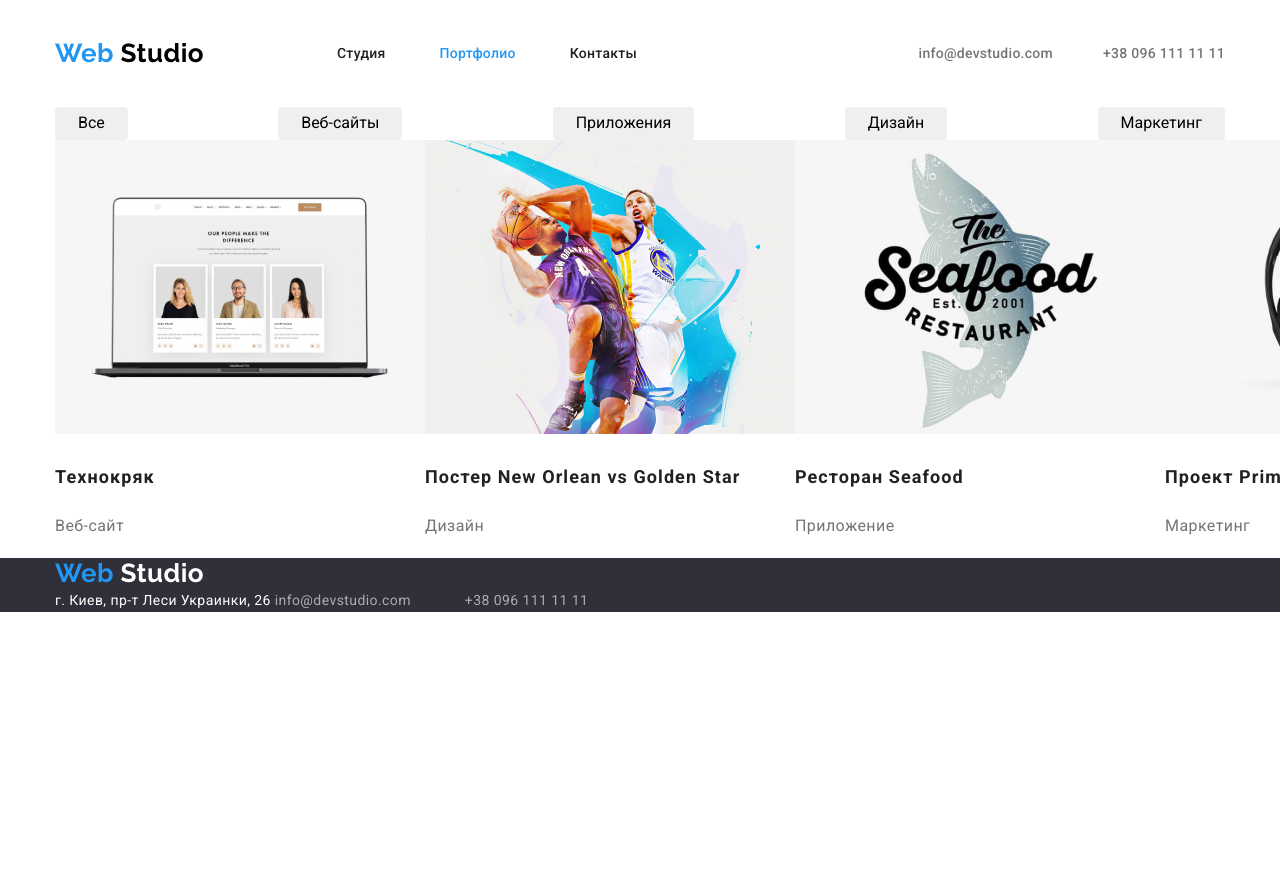
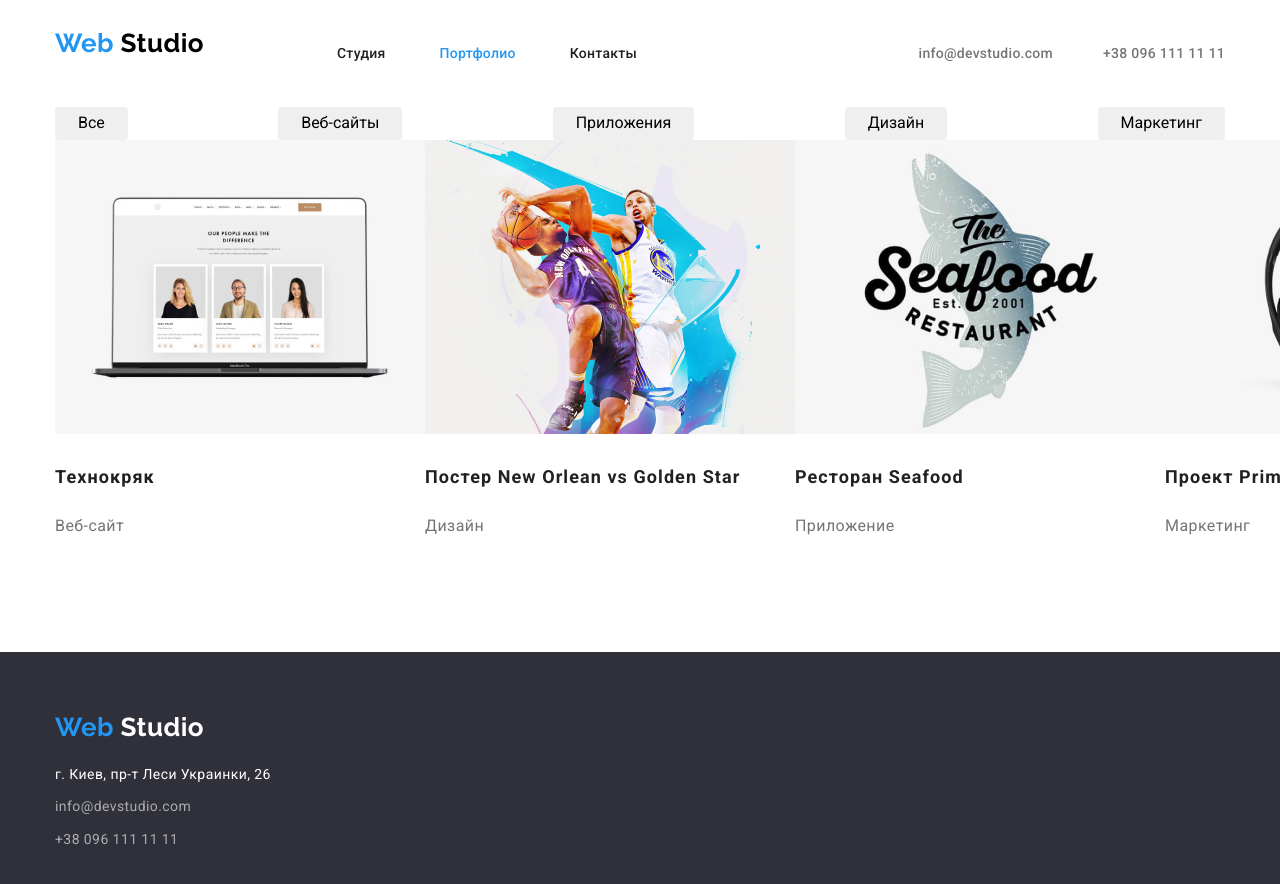
Before and after one commit to identityapproved/goit-markup-hw-03, a plain HTML site: page portfolio.html in a window 1280 px wide. Shown: the top 884 px of the page. Before the commit the page ends 800 px from the top, so only its background shows below. Drawn offline with nearby package versions, Linux system fonts and the light colour scheme.

Commit message:
end-1st-page

```diff
--- a/css/styles.css
+++ b/css/styles.css
@@ -76,7 +76,7 @@ header .logo-fragment {
   color: var(--black);
 }
 
-.page-header .container {
+header .container {
   display: flex;
   align-items: center;
   justify-content: center;
@@ -131,7 +131,7 @@ header .contacts {
   margin-left: auto;
 }
 
-.address-item:last-child {
+header .address-item:last-child {
   margin-left: 50px;
 }
 
@@ -148,7 +148,7 @@ header .contacts {
   font-size: 44px;
   line-height: 1.4;
   letter-spacing: 0.06em;
-  max-width: 1600px;
+  /* max-width: 1600px; */
   text-align: center;
   padding-top: 199px;
   padding-bottom: 200px;
@@ -263,20 +263,42 @@ header .contacts {
 /* footer */
 
 footer {
+  /* display: flex; */
+  /* align-items: baseline; */
+  margin-top: 94px;
+  margin-right: 1154;
+  margin-left: 215;
   background-color: var(--footerbackground);
+  padding-top: 60px;
+  padding-bottom: 60px;
 }
 
 .map {
+  display: inline-block;
   color: var(--white);
+  margin-bottom: 9px;
 }
 
 footer .address-item {
+  display: flex;
+  flex-direction: column;
+
   font-weight: 400;
   line-height: 1.7;
   letter-spacing: 0.03em;
   color: var(--adress-transparency-color);
 }
 
+.logo {
+  display: block;
+  margin-bottom: 20px;
+}
+
 footer .logo-fragment {
   color: var(--white);
 }
+
+footer .address-item:not(:last-child) {
+  display: inherit;
+  margin-bottom: 9px;
+}
```
Also changed, not shown: index.html (+1 -1 lines).
